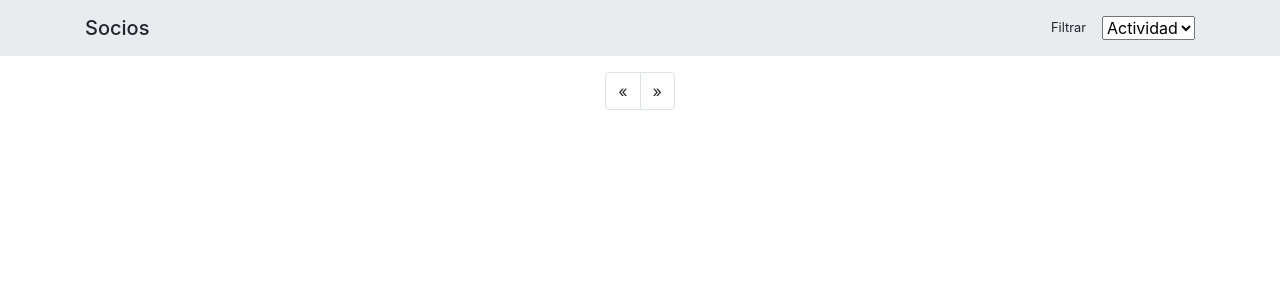
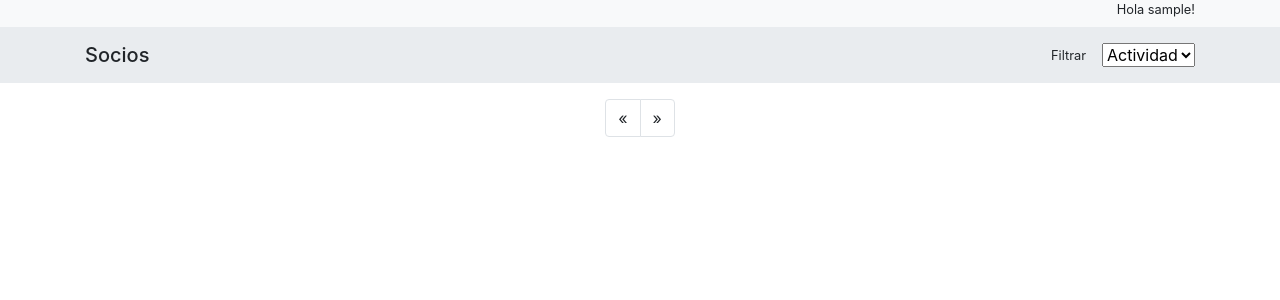
Before and after one commit to mrnkr/php-pagination-demo, a PHP site: page /admin.php in a window 1280 px wide. Shown: the part 56-356 px from the top of the page. Run offline with PHP 8.4, Linux system fonts and the light colour scheme; the visitor is signed in with stand-in values (Sample User, id 1); data that the repository does not hold is empty; a stand-in replaces the project's code that opens the database connection.

Commit message:
Added hello component

```diff
--- a/admin.php
+++ b/admin.php
@@ -58,6 +58,8 @@ if (!$_SESSION['admin']) {
       </div>
     </nav>
 
+    <?php include dirname(__FILE__) . '/src/views/hello.php'; ?>
+
     <div class="jumbotron jumbotron-fluid m-0 p-3">
       <div class="container">
         <div class="d-flex flex-row justify-content-between align-items-center">
@@ -72,8 +74,10 @@ if (!$_SESSION['admin']) {
               require_once dirname(__FILE__) . '/src/models/activity.php';
 
               $output = '<option value="" selected>Actividad</option>';
+
               $db   = new Database();
               $conn = $db->connect();
+
               $activityModel = new Activity($conn);
               $allActivities = $activityModel->getAll();
 
--- a/dashboard.php
+++ b/dashboard.php
@@ -53,6 +53,8 @@
         </div>
       </div>
     </nav>
+
+    <?php include dirname(__FILE__) . '/src/views/hello.php'; ?>
 
     <div class="container">
       <?php
--- /dev/null
+++ b/src/views/hello.php
@@ -0,0 +1,9 @@
+<div class="bg-light pb-2">
+  <div class="container">
+    <div class="d-flex flex-row justify-content-end">
+      <?php
+        echo '<small>Hola ' . $_SESSION['user_name'] . '!</small>';
+      ?>
+    </div>
+  </div>
+</div>
```
Also changed, not shown: api/login.php (+6 -2 lines). Lines whose indentation alone changed are shown as unchanged.
